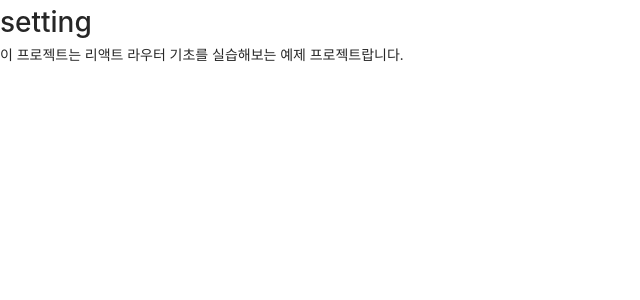
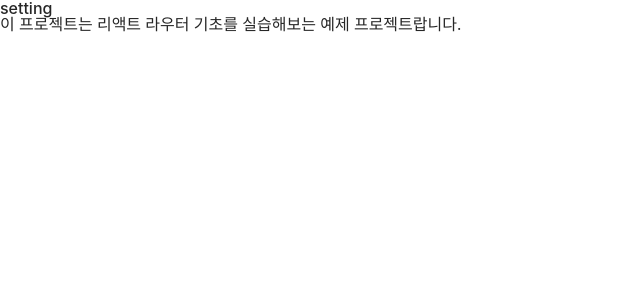
Before and after one commit to TeamMOA/MOA, a React (Create React App) app in the folder client/: page /setting in a window 1280 px wide. Shown: the top 300 px of the page, without its empty margins (0-640 px from the left). Built offline with nearby package versions, Linux system fonts and the light colour scheme.

Commit message:
app.css 초기화 코드 설정

```diff
--- a/client/src/App.css
+++ b/client/src/App.css
@@ -1,44 +1,84 @@
 @import url(http://fonts.googleapis.com/earlyaccess/notosanskr.css);
 
-*{
-  box-sizing: content-box;
+/*초기화*/
+/* http://meyerweb.com/eric/tools/css/reset/
+   v2.0 | 20110126
+   License: none (public domain)
+*/
+
+html, body, div, span, applet, object, iframe,
+h1, h2, h3, h4, h5, h6, p, blockquote, pre,
+a, abbr, acronym, address, big, cite, code,
+del, dfn, em, img, ins, kbd, q, s, samp,
+small, strike, strong, sub, sup, tt, var,
+b, u, i, center,
+dl, dt, dd, ol, ul, li,
+fieldset, form, label, legend,
+table, caption, tbody, tfoot, thead, tr, th, td,
+article, aside, canvas, details, embed,
+figure, figcaption, footer, header, hgroup,
+menu, nav, output, ruby, section, summary,
+time, mark, audio, video {
+	margin: 0;
+	padding: 0;
+	border: 0;
+	font-size: 100%;
+	font: 'Noto Sans KR',sans-serif;
+	vertical-align: baseline;
 }
+/* HTML5 display-role reset for older browsers */
+article, aside, details, figcaption, figure,
+footer, header, hgroup, menu, nav, section {
+	display: block;
+}
+body {
+	line-height: 1;
+}
+ol, ul {
+	list-style: none;
+}
+blockquote, q {
+	quotes: none;
+}
+blockquote:before, blockquote:after,
+q:before, q:after {
+	content: '';
+	content: none;
+}
+table {
+	border-collapse: collapse;
+	border-spacing: 0;
+}
+
+* {box-sizing: content-box;}
+a > * {line-height: 0;}
+a {color:#000;text-decoration: none;}
+a:hover{color:#000000;}
 
 .wrap {
   display:flex;
+  overflow:hidden;
 }
 
 .wrap .inner-box{
-  flex:1;
-  width:100%;
-  height:100vh;
-  font-family : 'Noto Sans KR', sans-serif;
-}
-
-/*초기화*/
-h1, h2, h3, h4{
-  margin: 0;
-  display: inline;
-}
-
-.inner-box{
   display: flex;
   flex-direction: column;
-  background: url('./assets/images/inner-box.png') no-repeat;
+  align-items:center;
+  width:100vw;
+  height:100vh;
+  background-Image : url('./assets/images/inner-box.png');
+  background-size:cover;
+  object-fit:contain;
 }
-
 
 /* 헤더 */
 .header{
-  height: 124px;
+  width : 100%;
+  height : fit-content;
   text-align: left;
-  position: relative;
-  top: 70px;
-}
-
-.textHeader{
-  width: 282px; height: 80px;
-  padding-left: 20px;
+  margin-top: 70px;
+  margin-left: 36px;
+  margin-bottom: 20px;
 }
 
 .header h1{
@@ -51,7 +91,6 @@ h1, h2, h3, h4{
 .header h4{
   font-size: 16px;
   color: white;
-
 }
 
 .categoryButtonWrap{
@@ -188,53 +227,19 @@ input.categoryButton{
 
 /*Profile*/
 
-/*초기화*/
-h1, h2, h3, h4{
-  margin: 0;
-  display: inline;
-}
-
-.inner-box{
-  display: flex;
-  flex-direction: column;
-  align-items:center;
-}
 
 /* 헤더 */
-/* .header{
-  width : 100%;
-  height : fit-content;
-  text-align: left;
-  margin-top: 70px;
-  margin-left: 36px;
-  margin-bottom: 20px;
-}
-
-.header h1{
-  display: block;
-  font-size: 36px;
-  font-weight: bold;
-  color: white;
-}
-
-.header h4{
-  font-size: 16px;
-  color: white;
-}
 
 .profileWrap {
+
+  flex:1;
   width: 374px;
   margin : 5px;
-
   background-Color: #FFFFFF;
   box-shadow: 0px 0px 6px rgba(146, 146, 146, 0.1);
   border-radius: 30.2134px;
-} */
+}
 
-
-/*
- component css
-*/
 
 .nav {
   position:fixed;
@@ -259,7 +264,7 @@ h1, h2, h3, h4{
 }
 
 .nav .item > span {
-  font-family:'Seoul';
+  font-family:'Noto Sans KR',sans-serif;
 }
 
 .slide-container{
```
